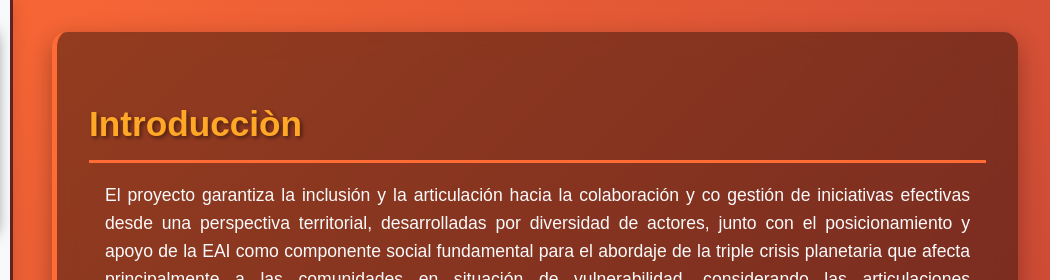
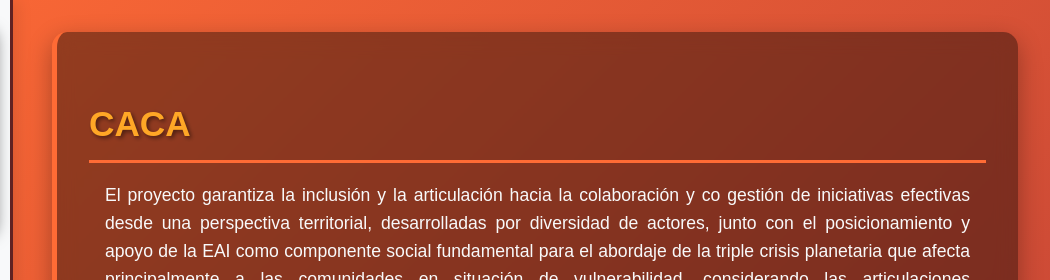
Before and after one commit to nicolas6548/proyecto-invernadero, a plain HTML site: page index.html in a window 1280 px wide. Shown: the top 280 px of the page, 230-1280 px from the left. Drawn offline with Linux system fonts and the light colour scheme; files whose address does not match are found by name; a web font is replaced by a local one.

Commit message:
mmmmmmm2

```diff
--- a/index.html
+++ b/index.html
@@ -31,7 +31,7 @@
 
     <main>
         <section class="Introducciòn">
-        <h2>Introducciòn</h2>
+        <h2>CACA</h2>
         <p>El proyecto garantiza la inclusión y la articulación hacia la colaboración y co gestión de iniciativas efectivas desde una perspectiva territorial, desarrolladas por diversidad de actores, junto con el posicionamiento y apoyo de la EAI como componente social fundamental para el abordaje de la triple crisis planetaria que afecta principalmente a las comunidades en situación de vulnerabilidad, considerando las articulaciones interjurisdiccionales necesarias, en diálogo con la construcción y rescate de saberes y el acceso a derechos ambientales y en un momento de crisis social económica y alimentaria apostar por transmitir los valores del cuidado del medio ambiente, las tecnologías y el trabajo en equipo proponemos crear un invernadero segmentado,  producir y contribuir a la conciencia de soberanía alimentaria e implementar procesos de las tecnologías 4.0 y algoritmos machine learning para el análisis de datos y toma de decisione futuras. Análisis de dataset con la herramientas Knime para crear workflow y  visualizaciones de datos de clustering. Python panda para realizar ETL . Crear un espacio para garantizar la educación ambiental a través de proyectos y  propuestas.</p>
         <img src="https://encrypted-tbn0.gstatic.com/images?q=tbn:ANd9GcRjd2U-yxJ5Jk1txbrYTExqpFANxbQWTHntZw&s" alt="ella nunca dejo de creeer">
         <p><small>Lorem ipsum dolor sit amet consectetur adipisicing elit. Eos vel minima tempore perspiciatis quibusdam. Possimus itaque perferendis voluptatum animi accusamus illum inventore rem magni, nobis temporibus? Quis non asperiores architecto.</small></p>
```
